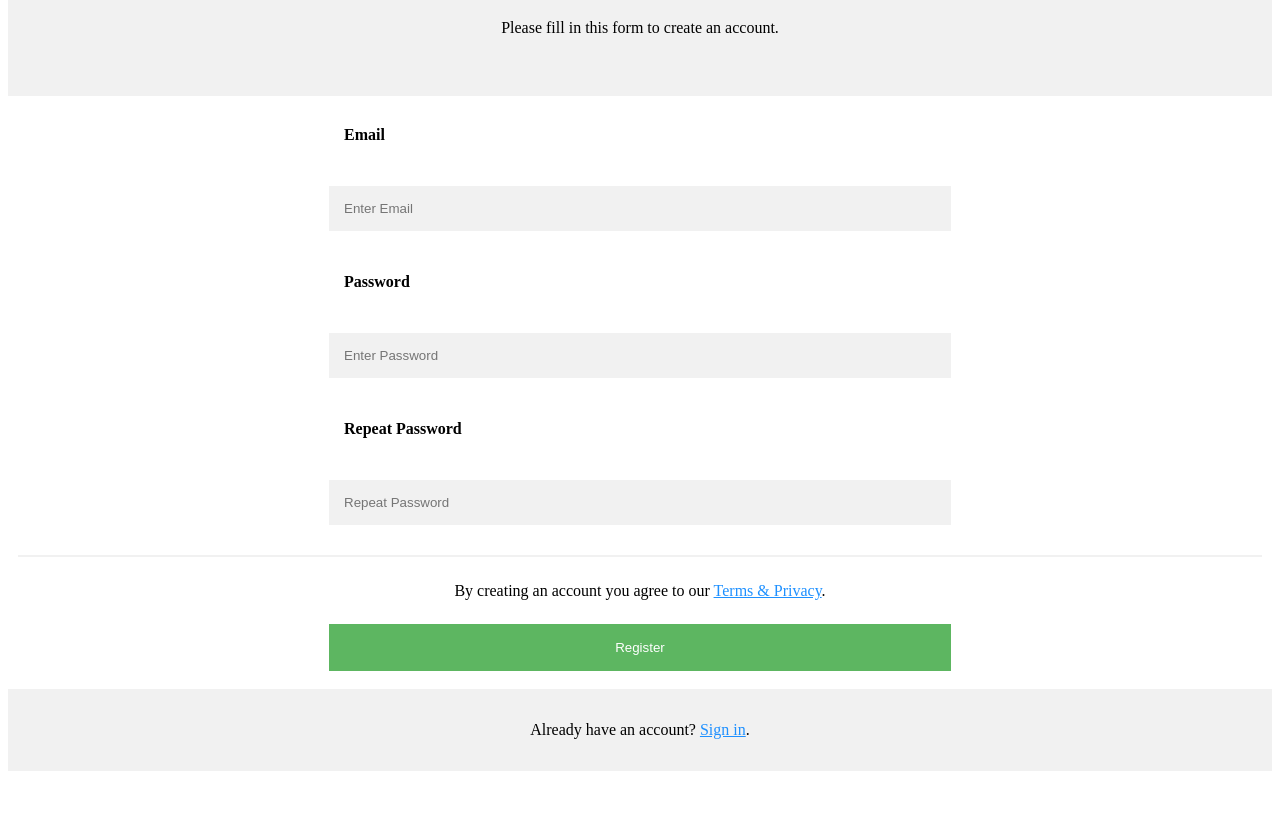
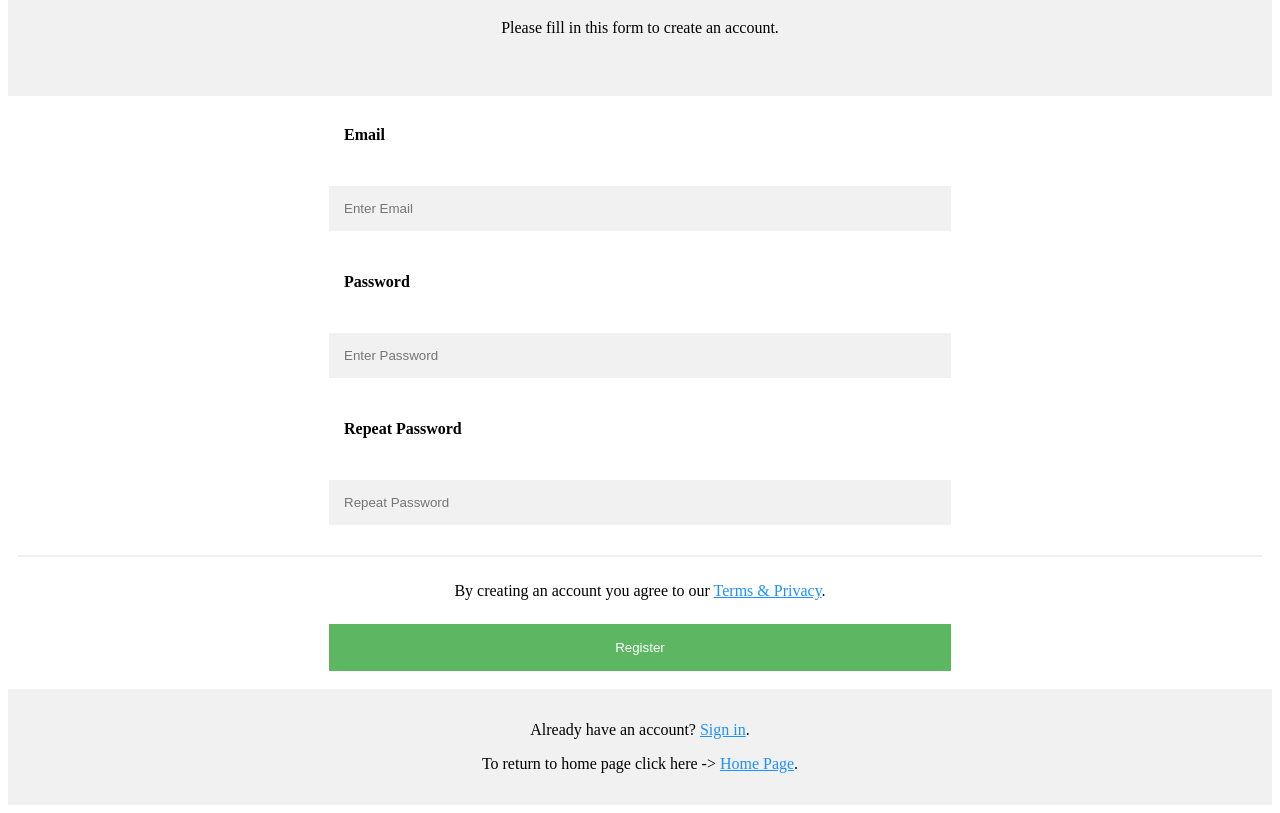
Before and after one commit to karinpapismadov/Project-managment, a website: page src/RegisterPage.html in a window 1280 px wide. Shown: the part 85-898 px from the top of the page. Before the commit the page ends 864 px from the top, so only its background shows below. Drawn offline with Linux system fonts and the light colour scheme.

Commit message:
Merge remote-tracking branch 'origin/main' into main

```diff
--- a/src/RegisterPage.html
+++ b/src/RegisterPage.html
@@ -24,5 +24,7 @@
 
     <div class="container signin">
         <p>Already have an account? <a href="LoginPage">Sign in</a>.</p>
+        <p>To return to home page click here -> <a href="HomePage">Home Page</a>.</p>
     </div>
+
 </form></html>
```
Also changed, not shown: src/LoginPage.html (+1 -0 lines), src/registerCSS.css (line endings or trailing spaces).
